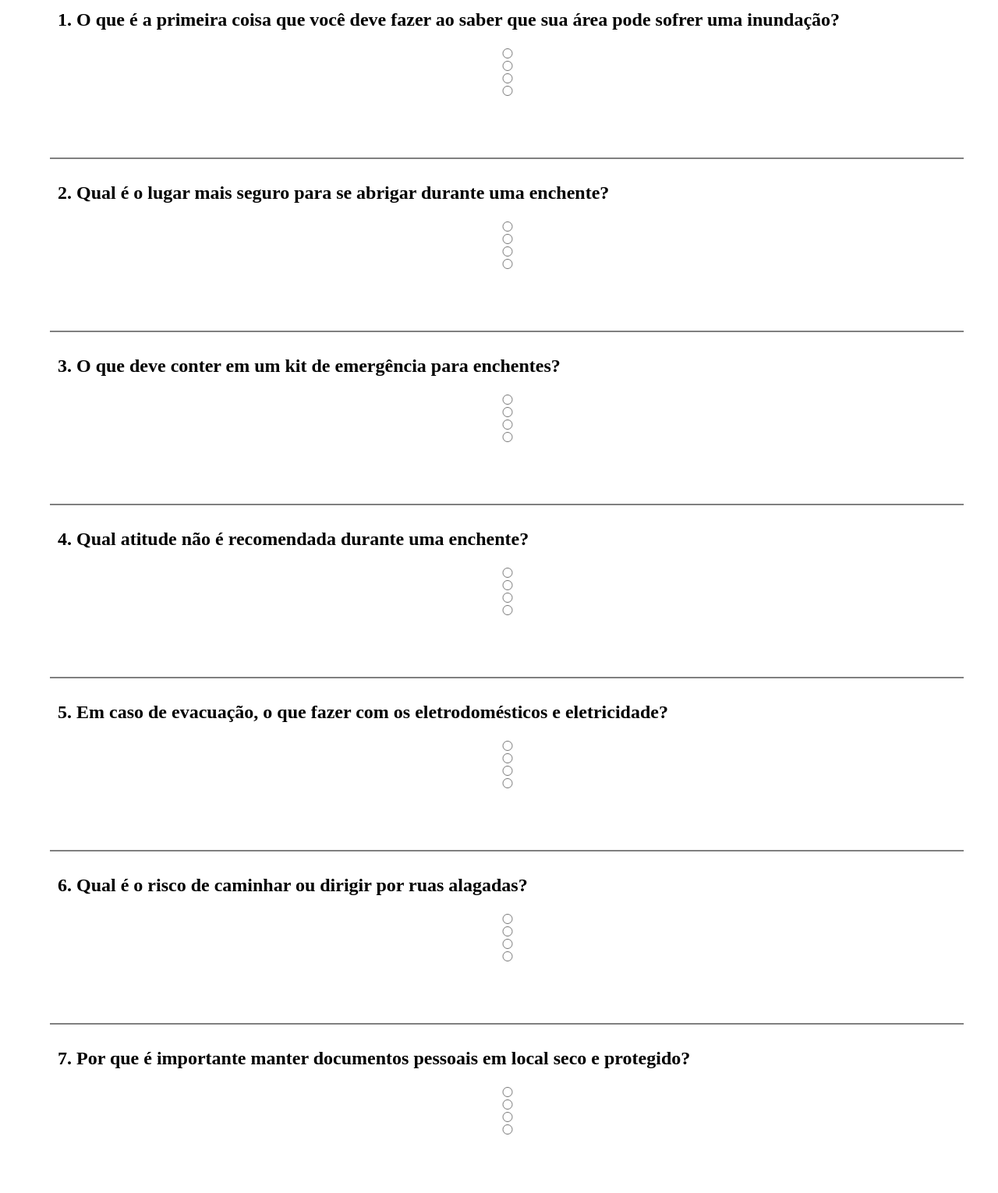
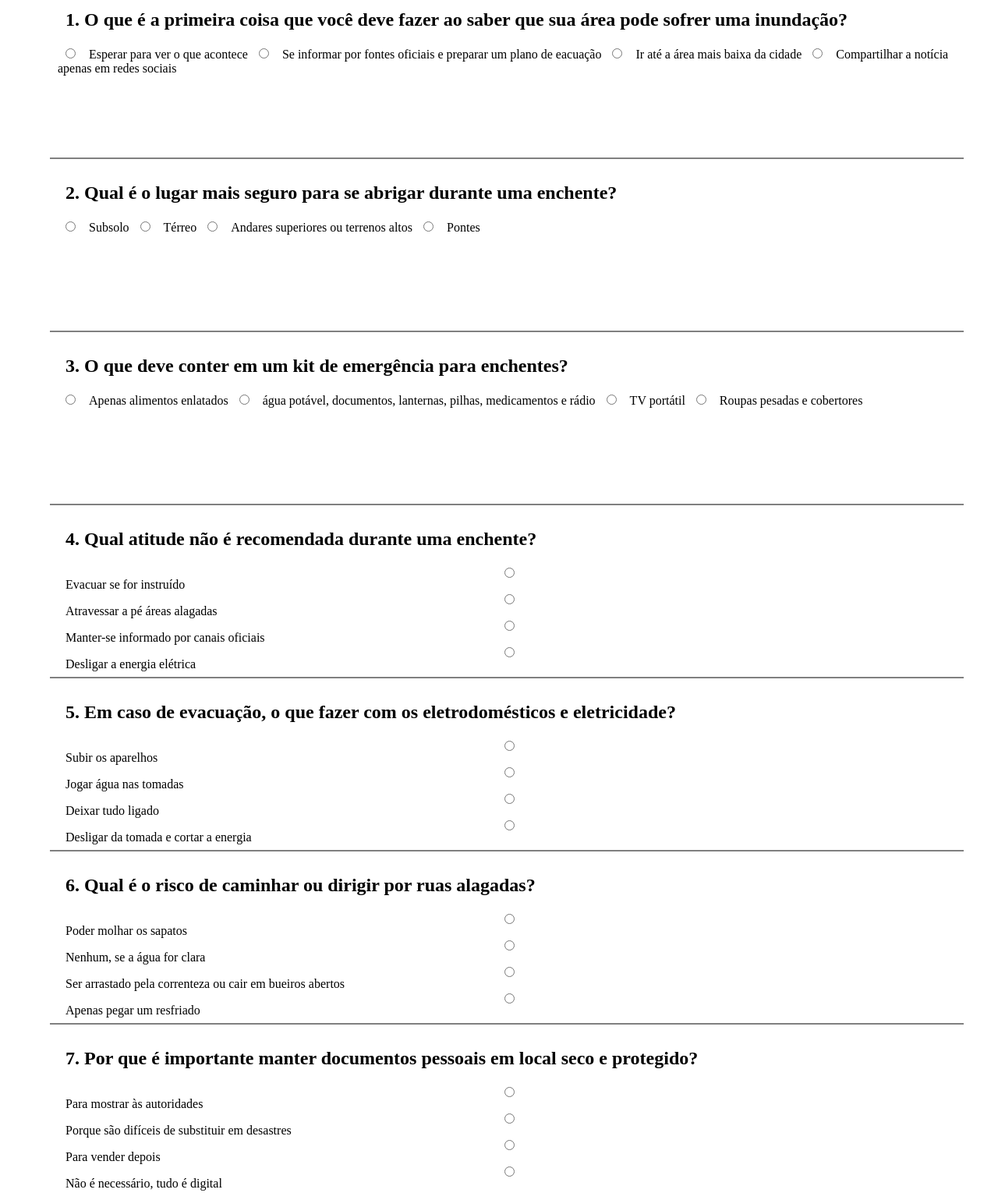
Before and after one commit to KaminoGS/Kamino, a plain HTML site: page src/pages/quiz.html in a window 1280 px wide. Shown: the part 400-1930 px from the top of the page at 78% size. Drawn offline with Linux system fonts and the light colour scheme.

Commit message:
Finalização da estrutura html do quiz

```diff
--- a/src/css/quiz.css
+++ b/src/css/quiz.css
@@ -80,14 +80,18 @@ main{
     padding: 5px;
 
 }
-
 .pergunta-sec{
     width: 100%;
     height: 200px;
     display: flex;
     flex-direction: column;
     text-align: left;
+    justify-items: left;
     border-bottom:solid 1px gray;
     border-top:solid 1px gray;
     padding: 10px;
 }
+
+.pergunta, .btnRadio, .opcao{
+    margin-left: 10px;
+}
--- a/src/pages/quiz.html
+++ b/src/pages/quiz.html
@@ -25,113 +25,119 @@
         <form id="form-quiz">
             <section class="pergunta-sec">
                 <h2 class="pergunta">1. O que é a primeira coisa que você deve fazer ao saber que sua área pode sofrer uma inundação?</h2>
+                <div class="org-opcoes">
                     <input class="btnRadio" type="radio" name="pergunta1" id="opcao1" value="0" required>
-                <label class="opcao" for=""></label>
+                    <label class="opcao" for="opcao1">Esperar para ver o que acontece</label>
                     <input class="btnRadio" type="radio" name="pergunta1" id="opcao2" value="1">
-                <label class="opcao" for=""></label>
+                    <label class="opcao" for="opcao2">Se informar por fontes oficiais e preparar um plano de eacuação</label>
                     <input class="btnRadio" type="radio" name="pergunta1" id="opcao3" value="0">
-                <label class="opcao" for=""></label>
+                    <label class="opcao" for="opcao3">Ir até a área mais baixa da cidade</label>
                     <input class="btnRadio" type="radio" name="pergunta1" id="opcao4" value="0">
-                <label class="opcao" for=""></label>
+                    <label class="opcao" for="opcao4">Compartilhar a notícia apenas em redes sociais</label>
+                </div>
             </section>
             <section class="pergunta-sec">
                 <h2 class="pergunta">2. Qual é o lugar mais seguro para se abrigar durante uma enchente?</h2>
+                <div class="org-opcoes">
                     <input class="btnRadio" type="radio" name="pergunta2" id="opcao5" value="0" required>
-                <label class="opcao" for=""></label>
+                    <label class="opcao" for="opcao5">Subsolo</label>
                     <input class="btnRadio" type="radio" name="pergunta2" id="opcao6" value="0">
-                <label class="opcao" for=""></label>
+                    <label class="opcao" for="opcao6">Térreo</label>
                     <input class="btnRadio" type="radio" name="pergunta2" id="opcao7" value="1">
-                <label class="opcao" for=""></label>
+                    <label class="opcao" for="opcao7">Andares superiores ou terrenos altos</label>
                     <input class="btnRadio" type="radio" name="pergunta2" id="opcao8" value="0">
-                <label class="opcao" for=""></label>
+                    <label class="opcao" for="opcao8">Pontes</label>
+                </div>
             </section>
             <section class="pergunta-sec">
                 <h2 class="pergunta">3. O que deve conter em um kit de emergência para enchentes?</h2>
+                <div class="org-opcoes">
                     <input class="btnRadio" type="radio" name="pergunta3" id="opcao9" value="0" required>
-                <label class="opcao" for=""></label>
+                    <label class="opcao" for="opcoes9">Apenas alimentos enlatados</label>
                     <input class="btnRadio" type="radio" name="pergunta3" id="opcao10" value="1">
-                <label class="opcao" for=""></label>
+                    <label class="opcao" for="opcoes10">água potável, documentos, lanternas, pilhas, medicamentos e rádio</label>
                     <input class="btnRadio" type="radio" name="pergunta3" id="opcao11" value="0">
-                <label class="opcao" for=""></label>
+                    <label class="opcao" for="opcoes11">TV portátil</label>
                     <input class="btnRadio" type="radio" name="pergunta3" id="opcao12" value="0">
-                <label class="opcao" for=""></label>
+                    <label class="opcao" for="opcoes12">Roupas pesadas e cobertores</label>
+                </div>
             </section>
             <section class="pergunta-sec">
                 <h2 class="pergunta">4. Qual atitude não é recomendada durante uma enchente?</h2>
                 <input class="btnRadio" type="radio" name="pergunta4" id="opcao13" value="0" required>
-                <label class="opcao" for=""></label>
+                <label class="opcao" for="opcoes13">Evacuar se for instruído</label>
                 <input class="btnRadio" type="radio" name="pergunta4" id="opcao14" value="1">
-                <label class="opcao" for=""></label>
+                <label class="opcao" for="opcoes14">Atravessar a pé áreas alagadas</label>
                 <input class="btnRadio" type="radio" name="pergunta4" id="opcao15" value="0">
-                <label class="opcao" for=""></label>
+                <label class="opcao" for="opcoes15">Manter-se informado por canais oficiais</label>
                 <input class="btnRadio" type="radio" name="pergunta4" id="opcao16" value="0">
-                <label class="opcao" for=""></label>
+                <label class="opcao" for="opcoes16">Desligar a energia elétrica</label>
             </section>
             <section class="pergunta-sec">
                 <h2 class="pergunta">5. Em caso de evacuação, o que fazer com os eletrodomésticos e eletricidade?</h2>
                 <input class="btnRadio" type="radio" name="pergunta5" id="opcao17" value="0" required>
-                <label class="opcao" for=""></label>
+                <label class="opcao" for="opcoes17">Subir os aparelhos</label>
                 <input class="btnRadio" type="radio" name="pergunta5" id="opcao18" value="0">
-                <label class="opcao" for=""></label>
+                <label class="opcao" for="opcoes18">Jogar água nas tomadas</label>
                 <input class="btnRadio" type="radio" name="pergunta5" id="opcao19" value="0">
-                <label class="opcao" for=""></label>
+                <label class="opcao" for="opcoes19">Deixar tudo ligado</label>
                 <input class="btnRadio" type="radio" name="pergunta5" id="opcao20" value="1">
-                <label class="opcao" for=""></label>
+                <label class="opcao" for="opcoes20">Desligar da tomada e cortar a energia</label>
             </section>
             <section class="pergunta-sec">
                 <h2 class="pergunta">6. Qual é o risco de caminhar ou dirigir por ruas alagadas?</h2>
                 <input class="btnRadio" type="radio" name="pergunta6" id="opcao21" value="0" required>
-                <label class="opcao" for=""></label>
+                <label class="opcao" for="opcoes21">Poder molhar os sapatos</label>
                 <input class="btnRadio" type="radio" name="pergunta6" id="opcao22" value="0">
-                <label class="opcao" for=""></label>
+                <label class="opcao" for="opcoes22">Nenhum, se a água for clara</label>
                 <input class="btnRadio" type="radio" name="pergunta6" id="opcao23" value="1">
-                <label class="opcao" for=""></label>
+                <label class="opcao" for="opcoes23">Ser arrastado pela correnteza ou cair em bueiros abertos</label>
                 <input class="btnRadio" type="radio" name="pergunta6" id="opcao24" value="0">
-                <label class="opcao" for=""></label>
+                <label class="opcao" for="opcoes24">Apenas pegar um resfriado</label>
             </section>
             <section class="pergunta-sec">
                 <h2 class="pergunta">7. Por que é importante manter documentos pessoais em local seco e protegido?</h2>
                 <input class="btnRadio" type="radio" name="pergunta7" id="opcao25" value="0" required>
-                <label class="opcao" for=""></label>
+                <label class="opcao" for="opcoes25">Para mostrar às autoridades</label>
                 <input class="btnRadio" type="radio" name="pergunta7" id="opcao26" value="1">
-                <label class="opcao" for=""></label>
+                <label class="opcao" for="opcoes26">Porque são difíceis de substituir em desastres</label>
                 <input class="btnRadio" type="radio" name="pergunta7" id="opcao27" value="0">
-                <label class="opcao" for=""></label>
+                <label class="opcao" for="opcoes27">Para vender depois</label>
                 <input class="btnRadio" type="radio" name="pergunta7" id="opcao28" value="0">
-                <label class="opcao" for=""></label>
+                <label class="opcao" for="opcoes28">Não é necessário, tudo é digital</label>
             </section>
             <section class="pergunta-sec">
                 <h2 class="pergunta">8. Como a comunidade pode colaborar em períodos de enchente?</h2>
                 <input class="btnRadio" type="radio" name="pergunta8" id="opcao29" value="0" required>
-                <label class="opcao" for=""></label>
+                <label class="opcao" for="opcoes29">Ignorar alertas oficiais</label>
                 <input class="btnRadio" type="radio" name="pergunta8" id="opcao30" value="1">
-                <label class="opcao" for=""></label>
+                <label class="opcao" for="opcoes30">Ajudar no compartilhamento de informações confiáveis e apoiar os mais vulneráveis</label>
                 <input class="btnRadio" type="radio" name="pergunta8" id="opcao31" value="0">
-                <label class="opcao" for=""></label>
+                <label class="opcao" for="opcoes31">Saquear locais alagados</label>
                 <input class="btnRadio" type="radio" name="pergunta8" id="opcao32" value="0">
-                <label class="opcao" for=""></label>
+                <label class="opcao" for="opcoes32">Postar vídeos engraçados nas redes</label>
             </section>
             <section class="pergunta-sec">
                 <h2 class="pergunta">9. Qual a melhor forma de prevenir enchentes urbanas no dia a dia?</h2>
                 <input class="btnRadio" type="radio" name="pergunta9" id="opcao33" value="0" required>
-                <label class="opcao" for=""></label>
+                <label class="opcao" for="opcoes33">Usar menos água em casa</label>
                 <input class="btnRadio" type="radio" name="pergunta9" id="opcao34" value="0">
-                <label class="opcao" for=""></label>
+                <label class="opcao" for="opcoes34">Jogar lixo nas ruas</label>
                 <input class="btnRadio" type="radio" name="pergunta9" id="opcao35" value="0">
-                <label class="opcao" for=""></label>
+                <label class="opcao" for="opcoes35">Não plantar árvores</label>
                 <input class="btnRadio" type="radio" name="pergunta9" id="opcao36" value="1">
-                <label class="opcao" for=""></label>
+                <label class="opcao" for="opcoes36">Não entupir bueiros com lixo e exigir infraestrutura pública</label>
             </section>
             <section class="pergunta-sec">
                 <h2 class="pergunta">10. Após a enchente, o que deve ser feito antes de voltar para casa?</h2>
                 <input class="btnRadio" type="radio" name="pergunta10" id="opcao37" value="0" required>
-                <label class="opcao" for=""></label>
+                <label class="opcao" for="opcoes37">Esperar a água baixar e entrar normalmente</label>
                 <input class="btnRadio" type="radio" name="pergunta10" id="opcao38" value="1">
-                <label class="opcao" for=""></label>
+                <label class="opcao" for="opcoes38">Avaliar se há risco elétrico, estrutural ou contaminação</label>
                 <input class="btnRadio" type="radio" name="pergunta10" id="opcao39" value="0">
-                <label class="opcao" for=""></label>
+                <label class="opcao" for="opcoes39">Limpar rapidamente com água da rua</label>
                 <input class="btnRadio" type="radio" name="pergunta10" id="opcao40" value="0">
-                <label class="opcao" for=""></label>
+                <label class="opcao" for="opcoes40">Ligar todos os aparelhos de uma vez</label>
             </section>
         </form>
     </main>
```
Lines whose indentation alone changed are shown as unchanged.
